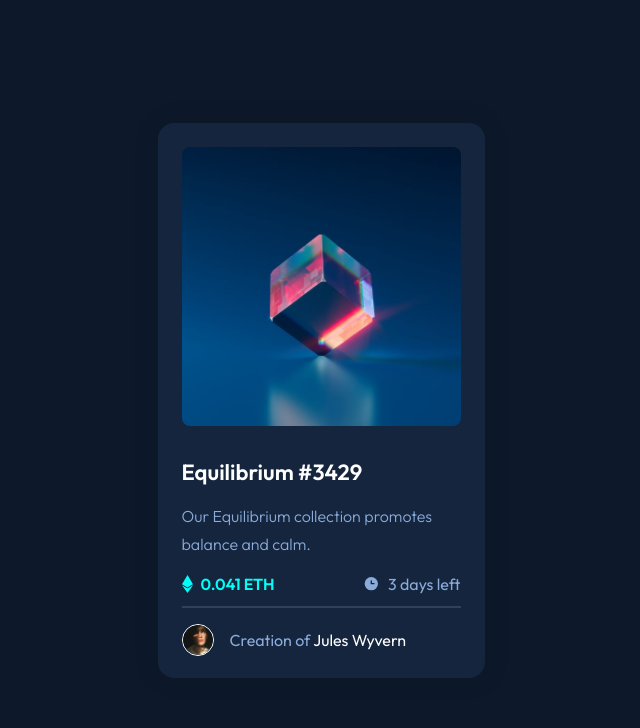
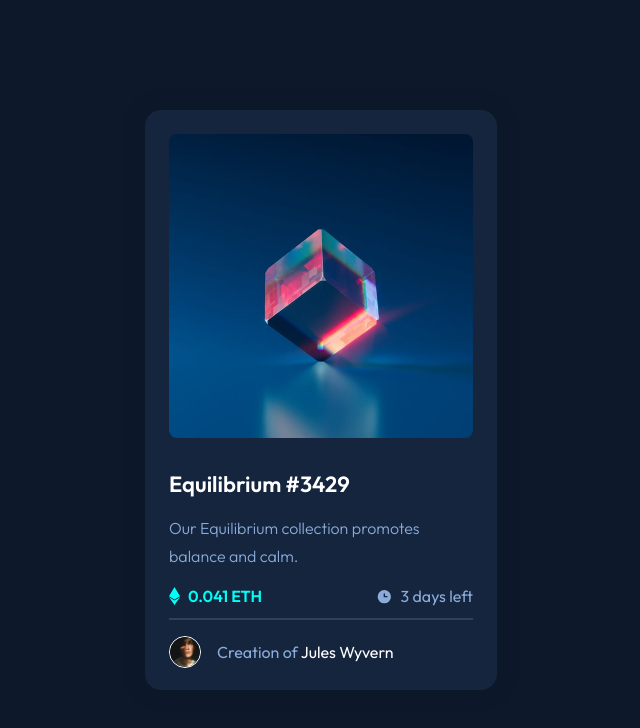
Before and after one commit to mariandotg/fm-nft-card-component-main, a plain HTML site: page index.html in a window 1280 px wide. Shown: the whole page, without its empty margins (319-959 px from the left). Drawn offline with Linux system fonts and the light colour scheme.

Commit message:
Fixed accessibility issues and html error; adjusted card width

```diff
--- a/index.html
+++ b/index.html
@@ -21,28 +21,28 @@
   </head>
   <body>
     <main>
-      <section class="image-container">
+      <div class="image-container">
         <img
           class="image--equilibrium"
           src="./images/image-equilibrium.jpg"
           alt="NFT-Equilibrium #3429"
         />
-      </section>
+      </div>
 
-      <section class="data-container">
+      <div class="data-container">
         <h1>Equilibrium #3429</h1>
         <p>Our Equilibrium collection promotes balance and calm.</p>
         <div>
           <span class="price"
-            ><img src="./images/icon-ethereum.svg" />0.041 ETH</span
+            ><img src="./images/icon-ethereum.svg" alt="Ethereum icon" />0.041 ETH</span
           >
           <span class="days-left"
-            ><img src="./images/icon-clock.svg" />3 days left</span
+            ><img src="./images/icon-clock.svg" alt="Clock icon"/>3 days left</span
           >
         </div>
-      </section>
+      </div>
 
-      <section class="author-container">
+      <div class="author-container">
         <div>
           <img
             class="author--image"
@@ -51,7 +51,7 @@
           />
           <p>Creation of <a>Jules Wyvern</a></p>
         </div>
-      </section>
+      </div>
     </main>
   </body>
 </html>
--- a/styles.css
+++ b/styles.css
@@ -30,7 +30,7 @@
   display: flex;
   flex-direction: column;
   gap: 28px;
-  width: 327px;
+  width: 352px;
   padding: 24px;
   border-radius: 16px;
   background-color: var(--very-dark-blue-cardbg);
@@ -111,19 +111,3 @@
   border: 1px solid var(--white);
   margin-right: 16px;
 }
-
-/*
-
-### Primary
-
-- Soft blue: hsl(215, 51%, 70%)
-- Cyan: hsl(178, 100%, 50%)
-
-### Neutral
-
-- Very dark blue (main BG): hsl(217, 54%, 11%)
-- Very dark blue (card BG): hsl(216, 50%, 16%)
-- Very dark blue (line): hsl(215, 32%, 27%)
-- White: hsl(0, 0%, 100%)
-
-*/
```
